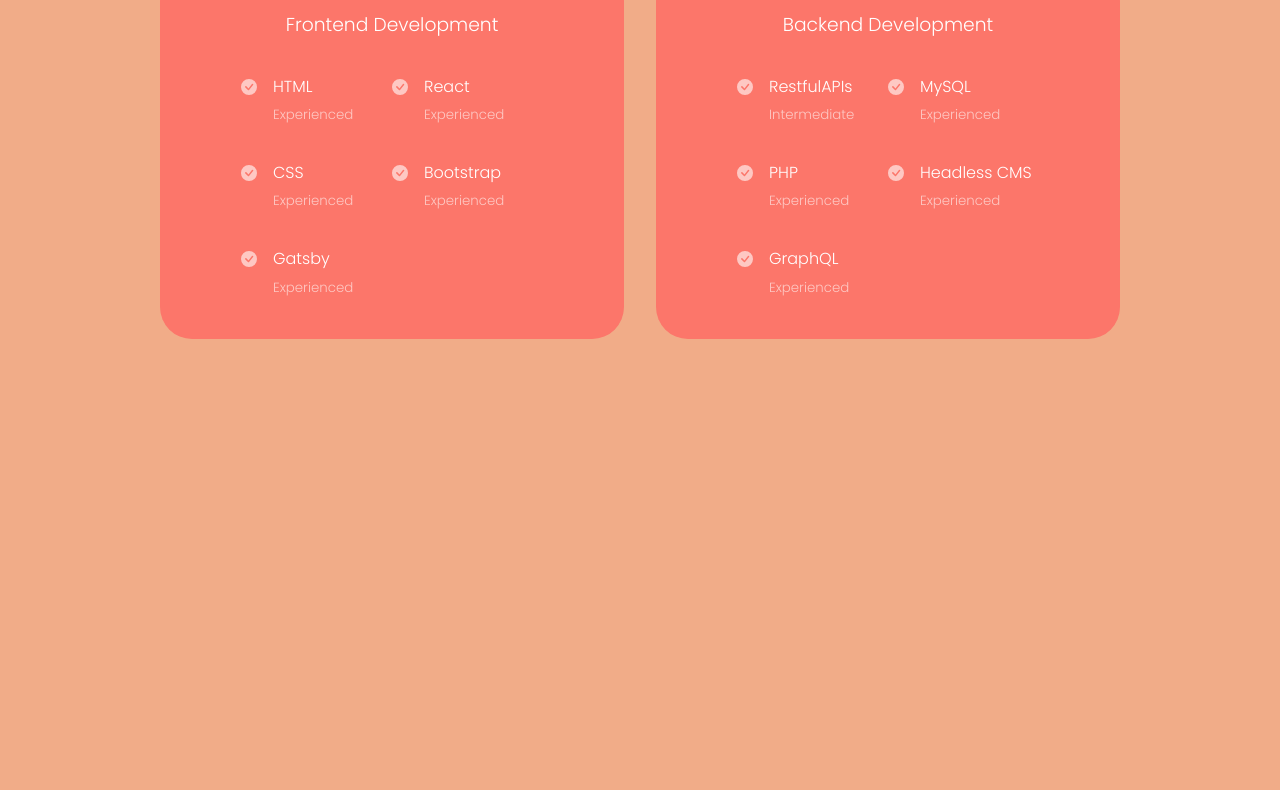
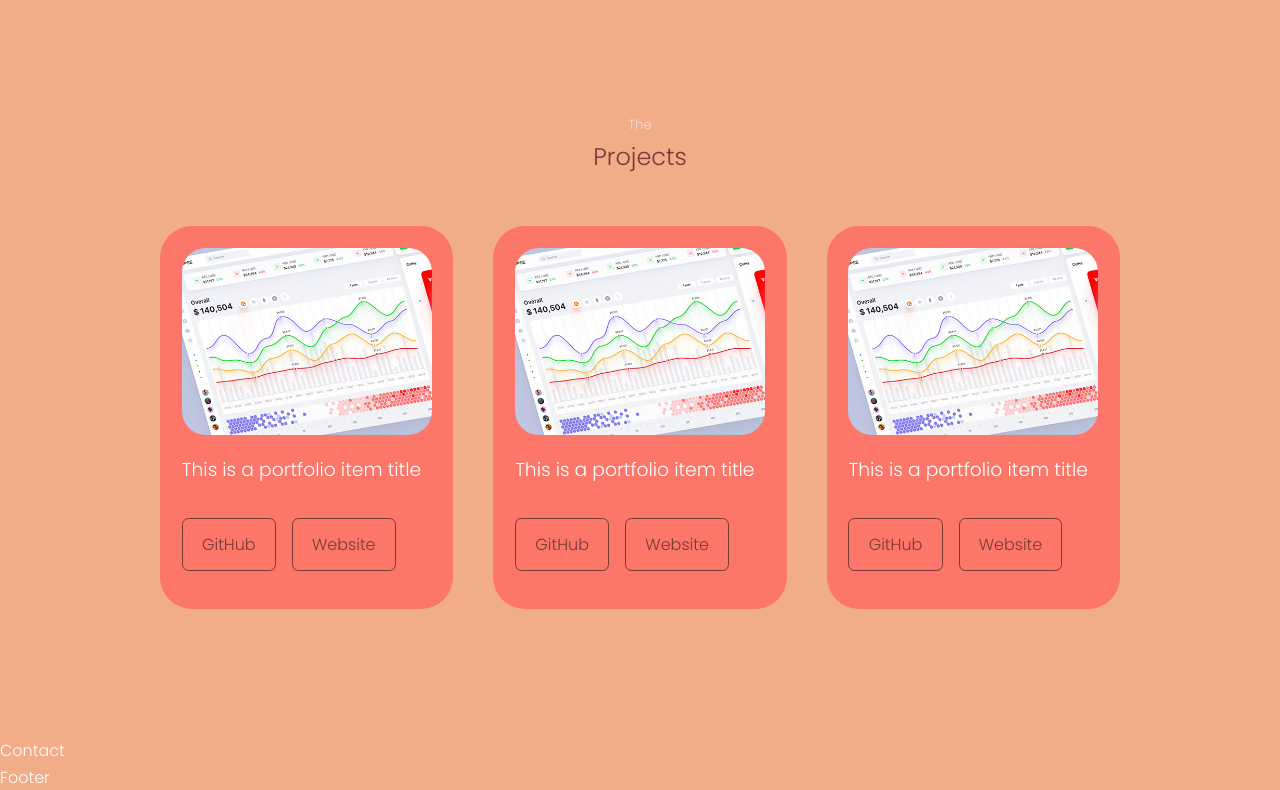
Before and after one commit to HarryCandlish/Porfolio, a React (Create React App) app: page / in a window 1280 px wide. Shown: the part 2110-2900 px from the top of the page. Built offline with nearby package versions, Linux system fonts and the light colour scheme.

Commit message:
media quieries completed for experience section, portfolio section added with styling

```diff
--- a/src/components/experience/experience.css
+++ b/src/components/experience/experience.css
@@ -38,3 +38,37 @@
     margin-top: 6px;
     color: var(--color-light);
 }
+
+/* =========== Media Queries  (Medium Devices - Tablet) ============= */
+
+@media screen and (max-width: 1024px) {
+    .experience_container {
+        grid-template-columns: 1fr;
+    }
+    .experience_container > div {
+        width: 80%;
+        margin: auto;
+        padding: 2rem;
+    }
+
+    .experience_content {
+        padding: 1rem;
+    }
+  }
+
+
+
+
+
+  /* =========== Media Queries  (Small Devices - mobile phones) ============= */
+
+  @media screen and (max-width: 600px) {
+            .experience_container {
+                gap: 1rem;
+            }
+
+            .experience_container > div {
+                width: 100%;
+                padding: 2rem 1rem;
+            }
+        }
--- a/src/components/portfolio/Portfolio.jsx
+++ b/src/components/portfolio/Portfolio.jsx
@@ -1,9 +1,51 @@
 import React from 'react'
 import './portfolio.css'
+import IMG1 from '../../assets/portfolio1.jpg'
+import IMG2 from '../../assets/portfolio2.jpg'
+import IMG3 from '../../assets/portfolio3.jpg'
+import IMG4 from '../../assets/portfolio4.jpg'
+import IMG5 from '../../assets/portfolio5.png'
+import IMG6 from '../../assets/portfolio6.jpg'
 
 const Portfolio = () => {
   return (
-    <section id='portfolio'>Portfolio</section>
+    <section id='portfolio'>
+      <h5>The</h5>
+      <h2>Projects</h2>
+
+      <div className="container portfolio_container">
+          <article className='portfolio_item'>
+            <div className="portfolio_item-image">
+              <img src={IMG1} alt="" />
+            </div>
+                <h3>This is a portfolio item title</h3>
+                <div className="portfolio_item-cta">
+                <a href="https://github.com" className='btn' target='_blank'>GitHub</a>
+                <a href="https://github.com" className='btn' target='_blank'>Website</a>
+                </div>
+          </article>
+          <article className='portfolio_item'>
+            <div className="portfolio_item-image">
+              <img src={IMG1} alt="" />
+            </div>
+                <h3>This is a portfolio item title</h3>
+                <div className="portfolio_item-cta">
+                <a href="https://github.com" className='btn' target='_blank'>GitHub</a>
+                <a href="https://github.com" className='btn' target='_blank'>Website</a>
+                </div>
+          </article>
+          <article className='portfolio_item'>
+            <div className="portfolio_item-image">
+              <img src={IMG1} alt="" />
+            </div>
+                <h3>This is a portfolio item title</h3>
+                <div className="portfolio_item-cta">
+                <a href="https://github.com" className='btn' target='_blank'>GitHub</a>
+                <a href="https://github.com" className='btn' target='_blank'>Website</a>
+                </div>
+          </article>
+      </div>
+    </section>
   )
 }
 
--- a/src/components/portfolio/portfolio.css
+++ b/src/components/portfolio/portfolio.css
@@ -0,0 +1,55 @@
+.portfolio_container {
+    display: grid;
+    grid-template-columns: repeat(3, 1fr);
+    gap: 2.5rem;
+}
+
+.portfolio_item {
+    background: var(--color-bg-variant);
+    padding: 1.3rem;
+    border-radius: 2rem;
+    border: 1px solid transparent;
+    transition: var(--transition);
+}
+
+.portfolio_item:hover {
+    border-color: var(--color-primary);
+    background-color: var(--color-primary);
+}
+
+.portfolio_item-image {
+    border-radius: 1.5rem;
+    overflow: hidden;
+}
+
+.portfolio_item h3 {
+    margin: 1.2rem 0 2rem;
+}
+
+.portfolio_item-cta {
+    display: flex;
+    gap: 1rem;
+    margin-bottom: 1rem;
+}
+
+/* =========== Media Queries  (Medium Devices - Tablet) ============= */
+
+@media screen and (max-width: 1024px) {
+        .portfolio_container {
+            grid-template-columns: 1fr 1fr;
+            gap: 1.2rem;
+        }
+  }
+
+
+
+
+
+  /* =========== Media Queries  (Small Devices - mobile phones) ============= */
+
+  @media screen and (max-width: 600px) {
+    .portfolio_container {
+        grid-template-columns: 1fr;
+        gap:1rem
+    }
+}
--- a/src/index.css
+++ b/src/index.css
@@ -22,7 +22,7 @@
 
     --container-width-lg: 75%;
     --container-width-md: 86%;
-    --container-width-ms:90%;
+    --container-width-sm:90%;
 }
 
 html {
@@ -57,7 +57,6 @@
 
 section {
     margin-top: 8rem;
-    height: 100vh;
 }
 
 section > h2,
```
